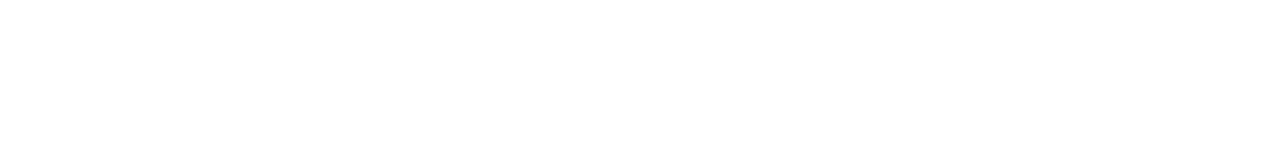
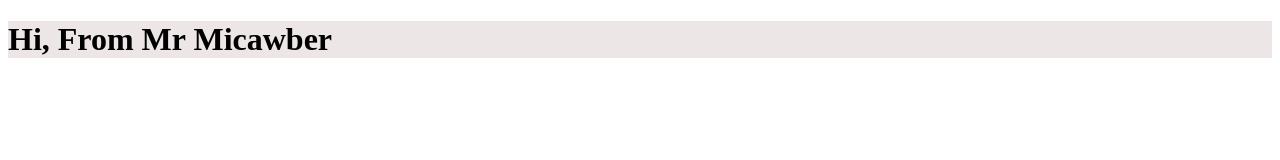
Before and after one commit to MrMicawberthechanger/my-second-repo, a plain HTML site: page index.html in a window 1280 px wide. Drawn offline with Linux system fonts and the light colour scheme.

Commit message:
heading added

```diff
--- a/index.html
+++ b/index.html
@@ -5,10 +5,13 @@
     <meta charset="UTF-8">
     <meta name="viewport" content="width=device-width, initial-scale=1.0">
     <title>Blogging experience</title>
+    <link rel="stylesheet" href="style.css">
 </head>
 
 <body>
-
+    <h1>
+        Hi, From Mr Micawber
+    </h1>
 </body>
 
 </html>
--- a/style.css
+++ b/style.css
@@ -0,0 +1,3 @@
+h1 {
+    background-color: rgba(236, 230, 230, 0.973);
+}
```
